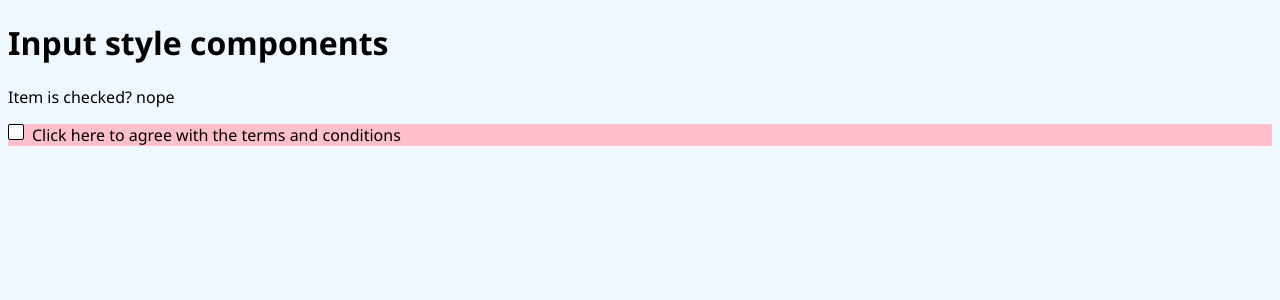
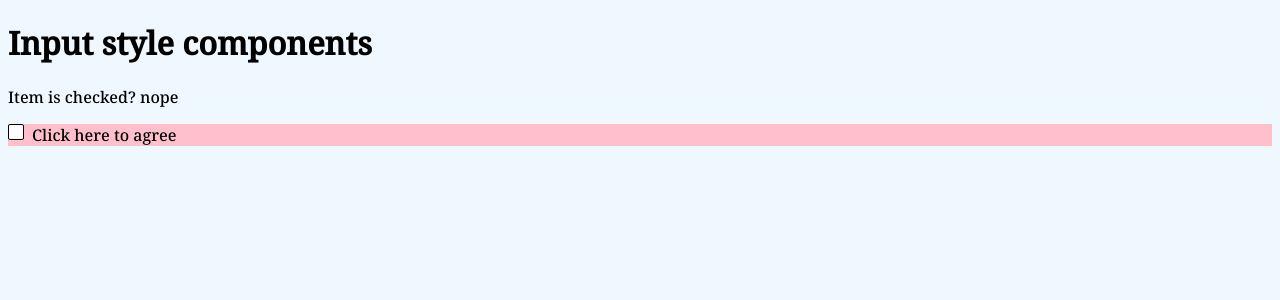
Before and after one commit to elalienx/input-style, a React (Create React App) app: page / in a window 1280 px wide. Shown: the top 300 px of the page. Built offline with nearby package versions, Linux system fonts and the light colour scheme.

Commit message:
adding skeleton css

```diff
--- a/src/App.jsx
+++ b/src/App.jsx
@@ -2,7 +2,8 @@
 import { useState } from "react";
 
 // Project files
-import "./style.css";
+import "./styles/style.css";
+import InputCheckbox from "./components/InputCheckbox";
 
 export default function App() {
   // State
@@ -12,15 +13,10 @@ export default function App() {
     <div className="App">
       <h1>Input style components</h1>
       <p>Item is checked? {check ? "yup" : "nope"}</p>
-      {/* Checkbox */}
-      <label className="input-field checkbox">
-        <input
-          type="checkbox"
-          value={check}
-          onChange={() => setCheck(!check)}
-        />
-        Click here to agree with the terms and conditions
-      </label>
+      <InputCheckbox
+        settings={{ label: "Click here to agree" }}
+        state={[check, setCheck]}
+      />
     </div>
   );
 }
--- /dev/null
+++ b/src/components/InputCheckbox.jsx
@@ -0,0 +1,11 @@
+export default function InputCheckbox({ settings, state }) {
+  const { label } = settings;
+  const [value, setValue] = state;
+
+  return (
+    <label className="input checkbox">
+      <input type="checkbox" value={value} onChange={() => setValue(!value)} />
+      {label}
+    </label>
+  );
+}
--- a/src/style.css
+++ b/src/styles/style.css
@@ -1,9 +1,22 @@
+/* Fonts */
+@import url("https://fonts.googleapis.com/css2?family=Noto+Serif:wght@300;500&display=swap");
+
+/* Base */
+@import url("./base/variables.css");
+@import url("./base/layout.css");
+@import url("./base/typography.css");
+
+/* Components */
+@import url("./components/input-checkbox.css");
+@import url("./components/input-range.css");
+@import url("./components/input-text.css");
+
 body {
   background-color: aliceblue;
-  font-family: "Segoe UI", Tahoma, Geneva, Verdana, sans-serif;
+  font-family: "Noto Serif", serif;
 }
 
-.input-field.checkbox {
+.input.checkbox {
   background-color: pink;
 
   /* Change to flex */
```
Also changed, not shown: src/styles/base/layout.css (added), src/styles/base/typography.css (added), src/styles/base/variables.css (added), src/styles/components/input-checkbox.css (added), src/styles/components/input-range.css (added), src/styles/components/input-text.css (added).
